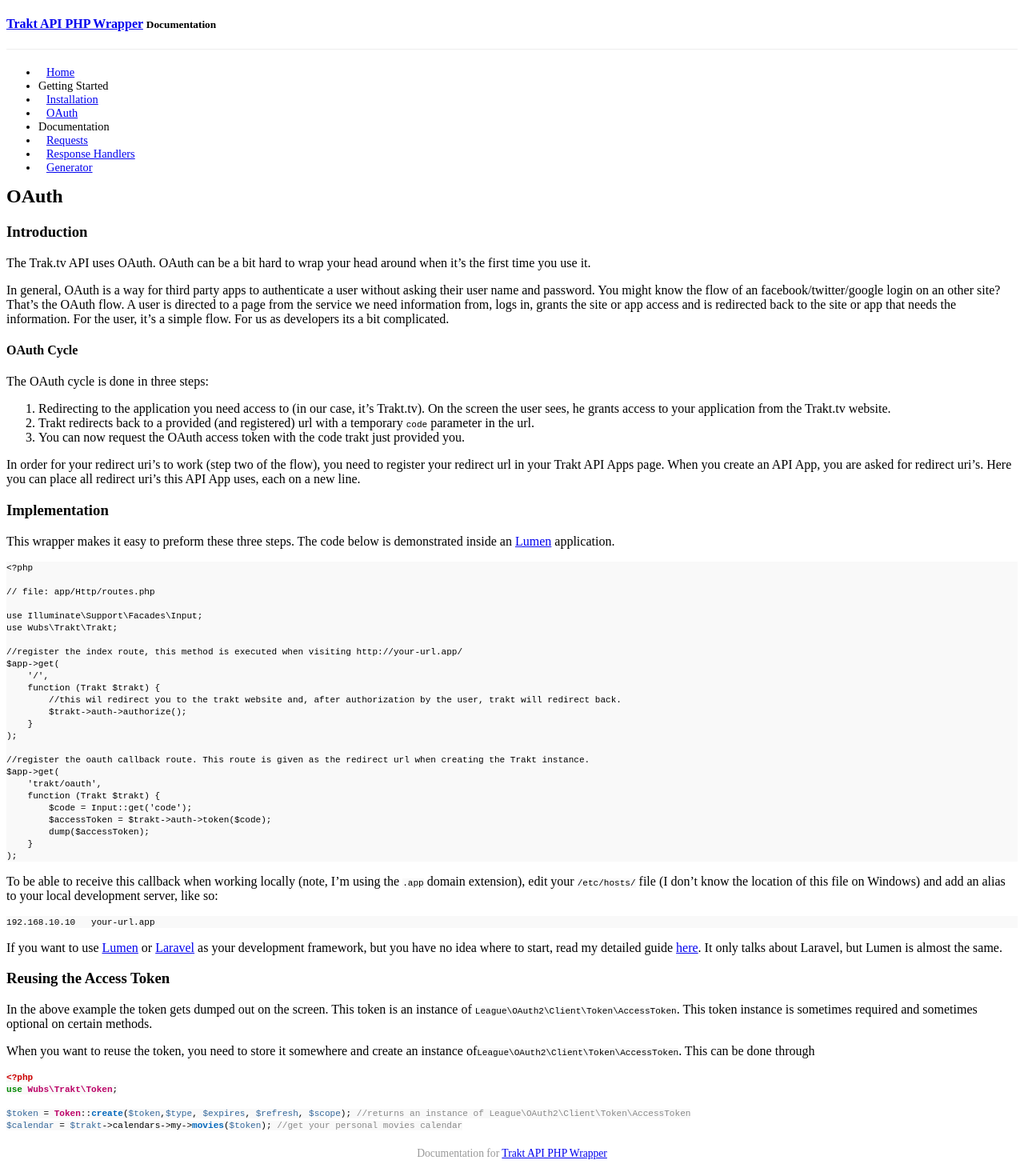
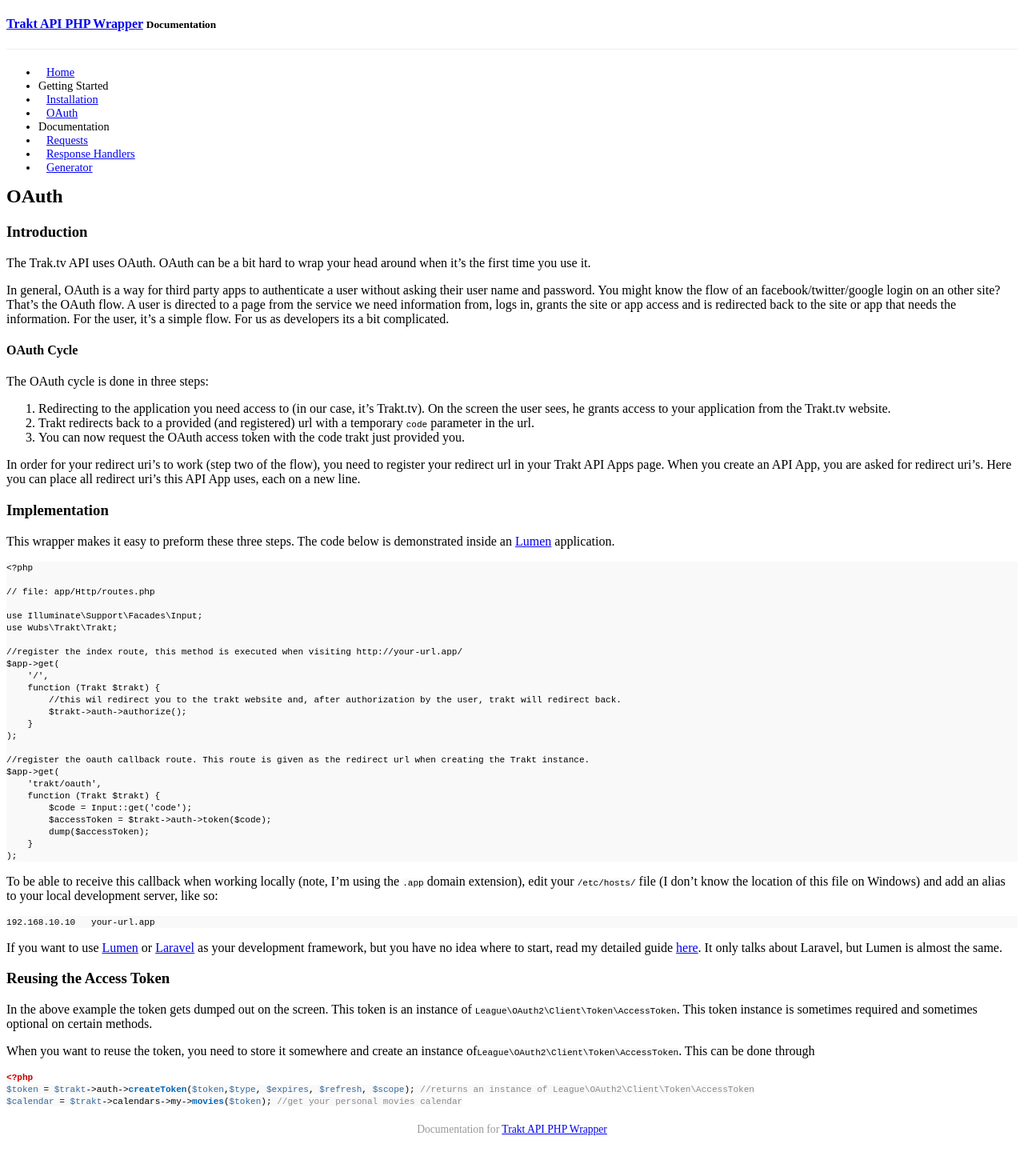
Before and after one commit to megawubs/trakt-api-wrapper, a Jekyll site: the page built from _posts/2015-06-09-oauth.md, in a window 1280 px wide. Shown: the whole page at 80% size. Built offline with Jekyll 4.4.1, drawn with Linux system fonts in a browser that asks for light colours; Markdown is read by kramdown in place of the engine named in the settings; a style sheet for code colours, icons or effects is not loaded; after the commit the page ends 1440 px from its top, so only the background shows below that.

Commit message:
Updated token reuse documentation

````diff
--- a/_posts/2015-06-09-oauth.md
+++ b/_posts/2015-06-09-oauth.md
@@ -81,9 +81,7 @@ instance of`League\OAuth2\Client\Token\AccessToken`. This can be done through
 
 ```php
 <?php
-use Wubs\Trakt\Token;
-
-$token = Token::create($token,$type, $expires, $refresh, $scope); //returns an instance of League\OAuth2\Client\Token\AccessToken
+$token = $trakt->auth->createToken($token,$type, $expires, $refresh, $scope); //returns an instance of League\OAuth2\Client\Token\AccessToken
 $calendar = $trakt->calendars->my->movies($token); //get your personal movies calendar
 ```
 
````
